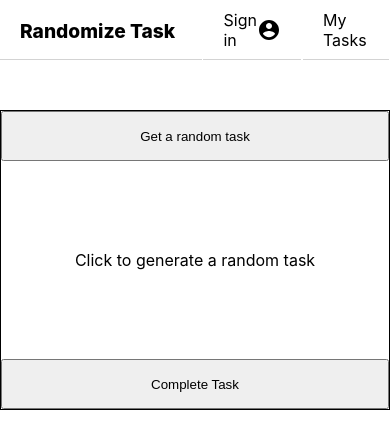
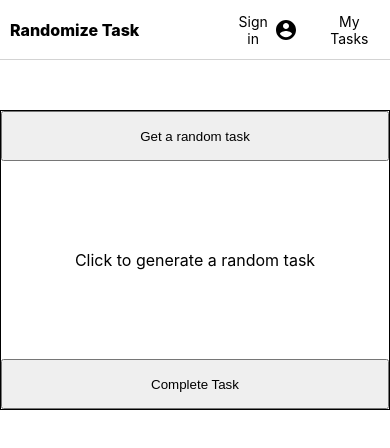
Before and after one commit to seangrant118/task-randomizer, a React (Create React App) app: page / in a window 390 px wide. Shown: the top 448 px of the page. Built offline with nearby package versions, Linux system fonts and the light colour scheme; no server answers; the database is empty.

Commit message:
header responsiveness

```diff
--- a/src/components/Header/Header.css
+++ b/src/components/Header/Header.css
@@ -50,3 +50,37 @@ a {
   text-decoration: none;
   color: black;
 }
+
+@media (max-width: 640px) {
+  .header__right {
+    font-size: 14px;
+  }
+}
+
+@media (max-width: 480px) {
+  .header__home {
+    font-size: 16px;
+    margin-left: 10px;
+  }
+
+  .header__home a p {
+    align-items: center;
+    height: 100%;
+    box-sizing: border-box;
+    margin: 0;
+    padding: 20px 0;
+  }
+
+  .header__option {
+    box-sizing: border-box;
+    padding: 10px;
+    padding-bottom: 0;
+    padding-top: 0;
+    text-align: center;
+    height: 100%;
+  }
+
+  .header__right {
+    height: 100%;
+  }
+}
```
